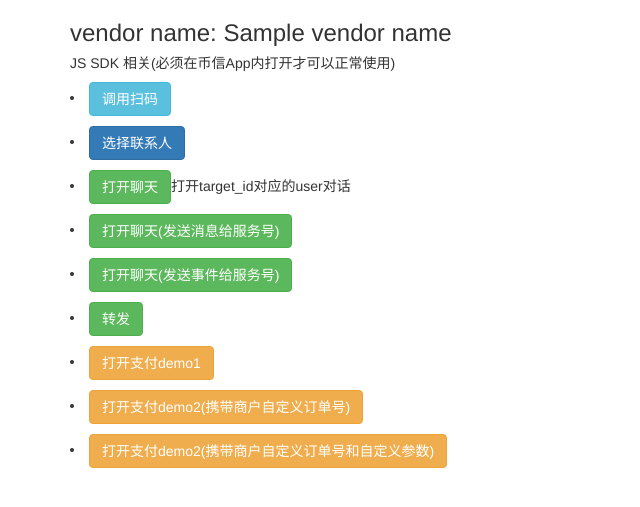
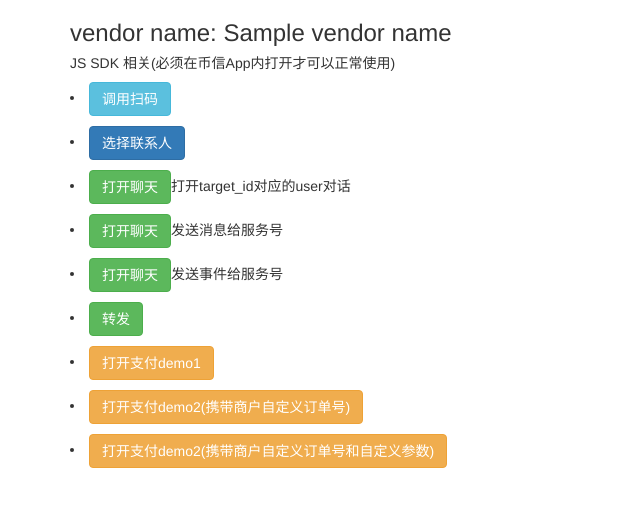
Before and after one commit to haobtc/openplatform, a Django app: template openplatform/servicer/templates/jssdk_detail.html in a window 1280 px wide. Shown: the top 507 px of the page, without its empty margins (0-640 px from the left). Run offline with Django 3.2, Linux system fonts and the light colour scheme; the template is opened without the code that fills it: most values are stand-ins (such as "Sample title", 1, 10 or a date in 2020); some libraries are stand-ins or nearby versions.

Commit message:
update conversation protocol

```diff
--- a/openplatform/account/templates/index.html
+++ b/openplatform/account/templates/index.html
@@ -43,7 +43,7 @@
       </p>
     </div>
     <div>
-      <h3> 充值和提现 </h3>
+      <h3> 网站扫码充值和提现 </h3>
       <p>
       <button class="btn btn-primary" onclick="create_deposit('BTC')"> BTC充值
     </div>
--- a/openplatform/servicer/templates/jssdk_detail.html
+++ b/openplatform/servicer/templates/jssdk_detail.html
@@ -40,12 +40,12 @@
           </p>
           <p>
             <li>
-              <button id="open_chat" class="btn btn-success" onclick="open_chat('{{ bot_target_id }}', 'group', '', '朋友你好，朋友再见')">打开聊天(发送消息给服务号)</button>
+              <button id="open_chat" class="btn btn-success" onclick="open_chat('{{ bot_target_id }}', 'bot', '', '朋友你好，朋友再见')">打开聊天</button>发送消息给服务号
             </li>
           </p>
           <p>
             <li>
-              <button id="open_chat" class="btn btn-success" onclick="open_chat('{{ bot_target_id }}', 'group', 'action_demo', '测试事件触发')">打开聊天(发送事件给服务号)</button>
+              <button id="open_chat" class="btn btn-success" onclick="open_chat('{{ bot_target_id }}', 'bot', 'action_demo', '测试事件触发')">打开聊天</button>发送事件给服务号
             </li>
           </p>
           <p>
--- a/openplatform/servicer/views.py
+++ b/openplatform/servicer/views.py
@@ -66,8 +66,10 @@ def scheme_detail(request):
     vendor_name = settings.APP_NAME
     user = request.bx_user
     user_target_id = user.target_id
+    bot_target_id = settings.BOT_TARGET_ID # your bot target id
 
     currency = "BTC"
+    category = 'pay for test'
 
     # pay demo1
     amount = 0.001
@@ -83,6 +85,7 @@ def scheme_detail(request):
     protocol1 = format_transfer_protocol(None, 'AE', **param1)
 
     #pay demo2
+    c = Client()
     resp = c.get_vendor_address_list(currency='ETH')
     eth_address = resp.get('items', [])[0]
     param2 = {
```
